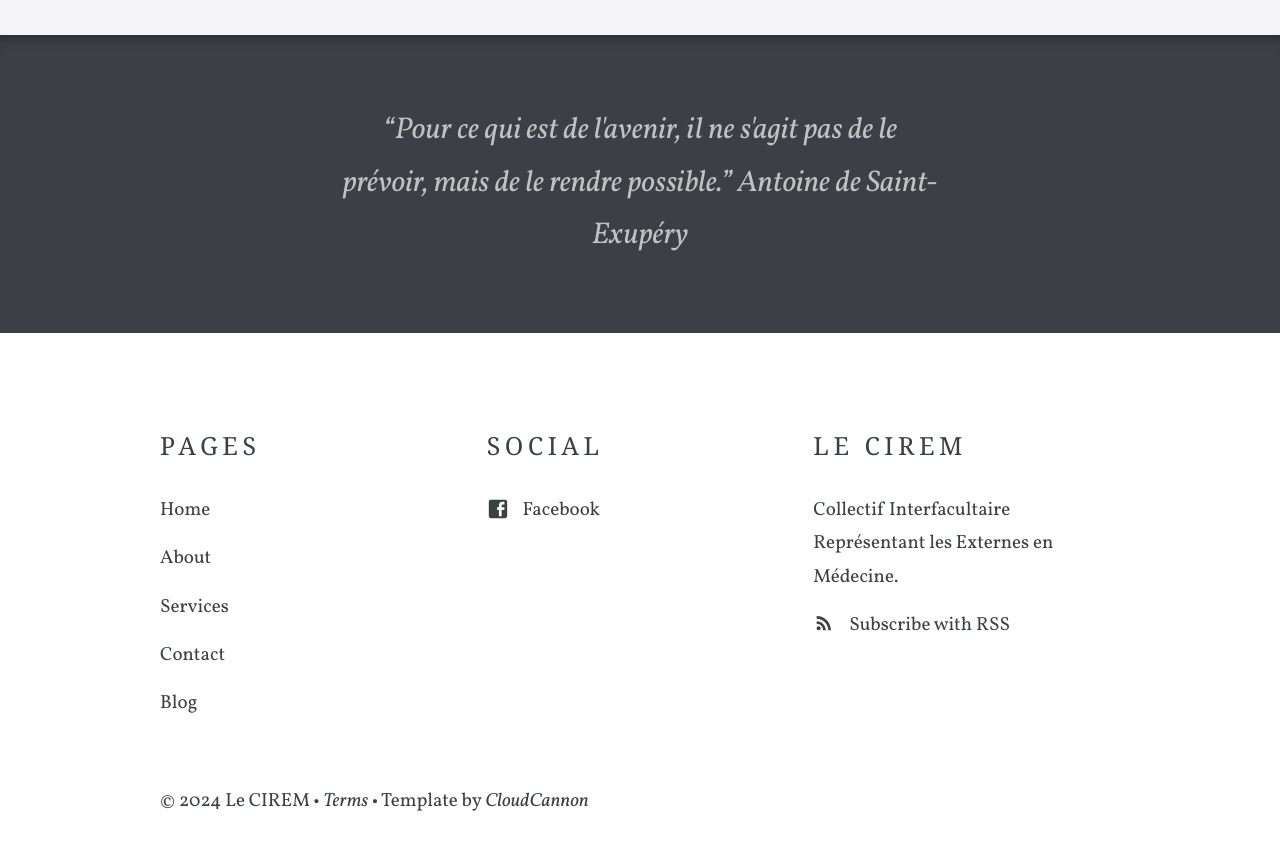
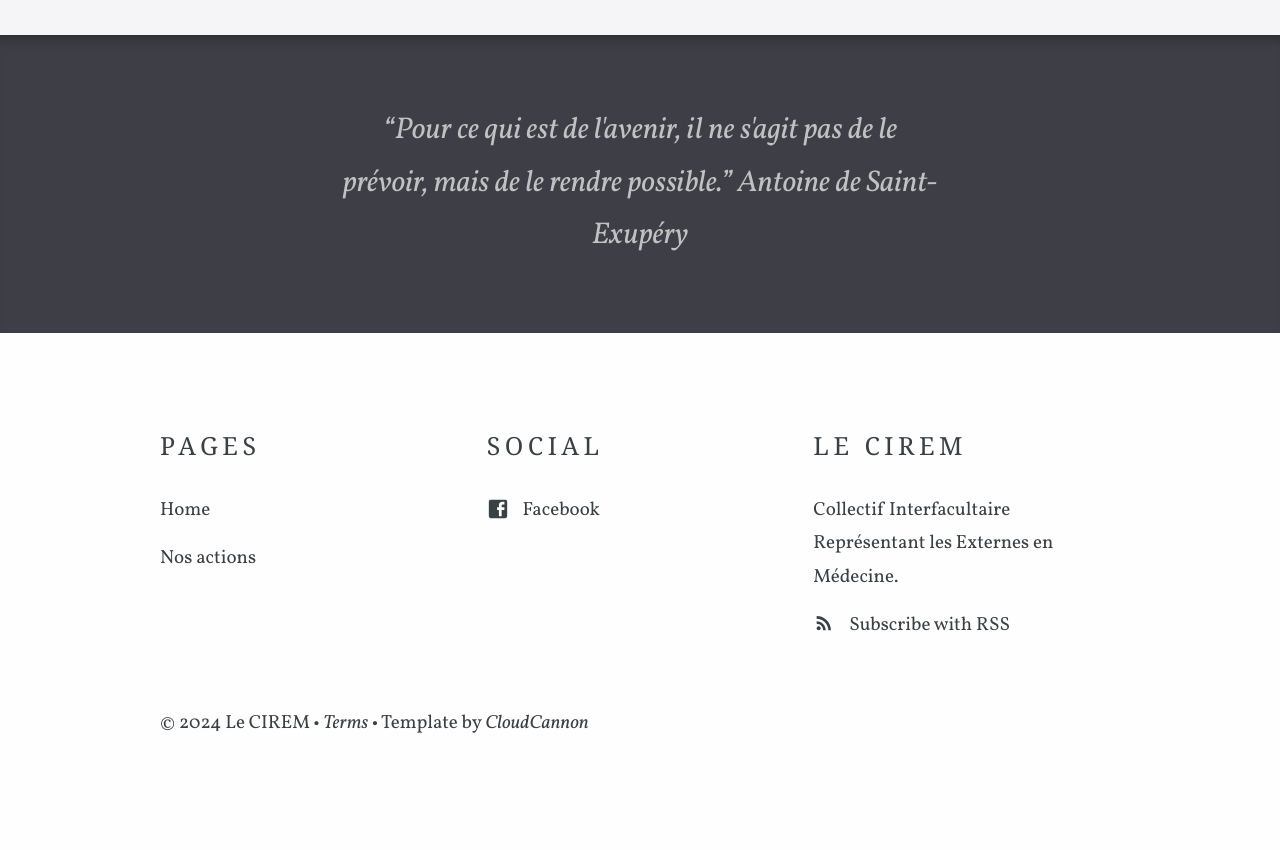
Before and after one commit to ciremwebsite/ciremwebsite.github.io, a Jekyll site: the page built from index.html, in a window 1280 px wide and 900 px high, scrolled down 770 px. Shown: the top 850 px of the window. Built offline with Jekyll 4.4.1, drawn with Linux system fonts in a browser that asks for light colours; some web fonts are replaced; after the commit the page ends 1591 px from its top, so only the background shows below that; some of the changed lines change nothing that is shown.

Commit message:
Update footer.yml

```diff
--- a/_data/footer.yml
+++ b/_data/footer.yml
@@ -2,14 +2,16 @@
   links:
     - name: Home
       link: /
-    - name: About
-      link: /about/
-    - name: Services
-      link: /services/
-    - name: Contact
-      link: /contact/
-    - name: Blog
-      link: /blog/
+    - name: Nos actions
+      link: /nos_actions/actions/
+    #- name: About
+    #  link: /about/
+   # - name: Services
+ #     link: /services/
+ #   - name: Contact
+ #     link: /contact/
+   # - name: Blog
+   #   link: /blog/
 - title: Social
   links:
     - name: Facebook
```
